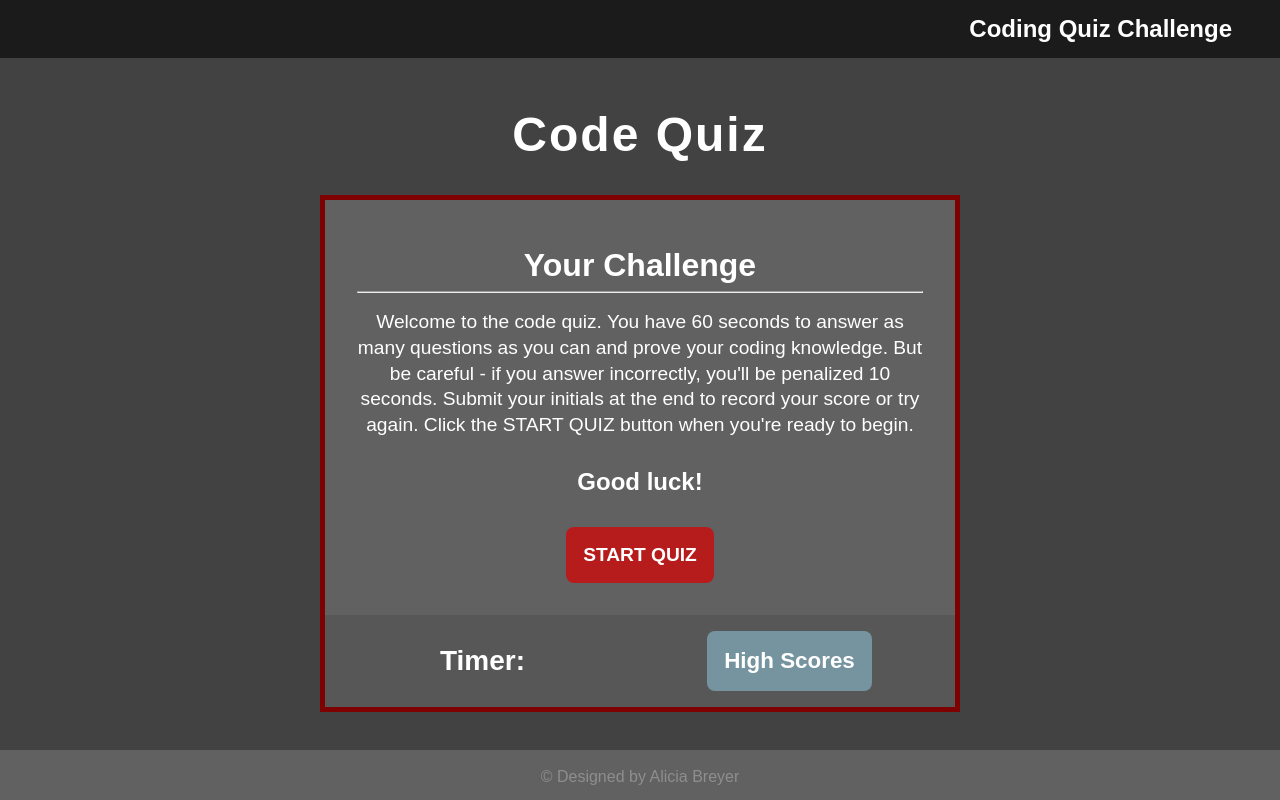
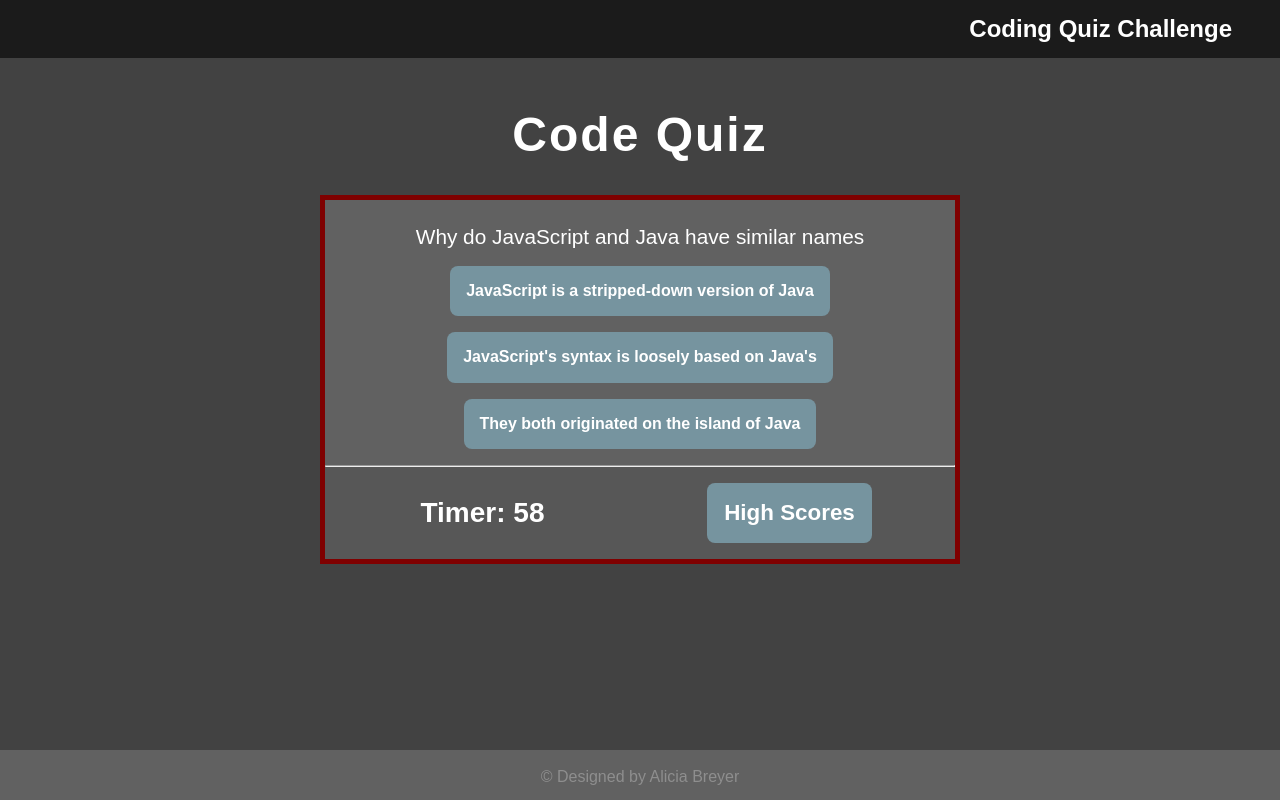
Before and after one commit to breyera/code-quiz, a plain HTML site: page index.html in a window 1280 px wide. Both pictures are taken after a click on the button "START QUIZ". Drawn offline with Linux system fonts and the light colour scheme.

Commit message:
added event listener to start button and timer function

```diff
--- a/assets/js/script.js
+++ b/assets/js/script.js
@@ -27,48 +27,72 @@ var currentQuest = 0;
 var initialsList = [];
 var quizQuestions = [
     {
-        question: ,
-        choices: ['blue', 'red', 'yellow'],
-        correctAnswer: 'blue' //compare text on button to text in correctAnswer
+        question: 'Why do JavaScript and Java have similar names',
+        choices: ["JavaScript is a stripped-down version of Java", "JavaScript's syntax is loosely based on Java's", "They both originated on the island of Java"],
+        correctAnswer: "JavaScript's syntax is loosely based on Java's" //compare text on button to text in correctAnswer
     },
     {
-        question: ,
-        choiceA: ,
-        choiceB: ,
-        choiceC: ,
-        correctAnswer:
+        question: 'When a user views a page containing a JavaScript program, which machine actually executes the script?',
+        choices: ["The User's machine running a Web browser", "The Web server", "A central machine deep within Netscape's corporate offices"],
+        correctAnswer: "The User's machine running a Web browser"
     },
     {
-        question: ,
-        choiceA: ,
-        choiceB: ,
-        choiceC: ,
-        correctAnswer:
+        question: " _____ JavaScript statements embedded in an HTML page can respond to user events such as mouse-clicks, form input, and page navigation.",
+        choices: ['Client-side', 'Server-side', 'Local'],
+        correctAnswer: 'Client-side'
     },
     {
-        question: ,
-        choiceA: ,
-        choiceB: ,
-        choiceC: ,
-        correctAnswer:
+        question: 'Using _______ statement is how you test for a specific condition.',
+        choices: ['For', 'If', 'Switch'],
+        correctAnswer: 'If'
     },
     {
-        question: ,
-        choiceA: ,
-        choiceB: ,
-        choiceC: ,
-        correctAnswer:
+        question: 'What is mean by "this" keyword in javascript?',
+        choices: ['It refers current object', 'It referes previous object', 'It is variable which contains value'],
+        correctAnswer: 'It refers current object'
     },
     {
-        question: ,
-        choiceA: ,
-        choiceB: ,
-        choiceC: ,
-        correctAnswer:
+        question: 'Choose the correct JavaScript syntax to change the content of the following HTML code.',
+        choices: ['document.getElement(“letsfindcourse").innerHTML = "I am a letsfindcourse";', 'document.getElementById(“letsfindcourse").innerHTML = "I am a letsfindcourse";', 'document.getElementById(“letsfindcourse").innerHTML = I am a letsfindcourse;'],
+        correctAnswer: 'document.getElementById(“letsfindcourse").innerHTML = "I am a letsfindcourse";'
     },
+    {
+        question: 'What are the three important manipulations done in a for loop on a loop variable in javascript?',
+        choices: ['the initialization, the Incrementation, and update', 'the initialization, the test, and the update', 'the initialization, the test, and Incrementation'],
+        correctAnswer: 'the initialization, the test, and the update'
+    }
 ];
 
+//add event listener to START QUIZ so timer and questions run
+startButton.addEventListener('click', runQuestions);
 
+ //hide welcome section and remove invisible class from quiz-content
+ function runQuestions() {
+    startTimer();
+    welcome.classList.add('invisible');
+    getQuestions();
+    quizContent.classList.remove('invisible');
+}
+//set timer and count down
+function startTimer() {
+    count = 60;
+    timer = setInterval(() => {
+        if (count < 1) {
+            renderScores();
+        }
+        count--;
+        showTime.textContent = count;
+    }, 1000);
+    getQuestions()
+}
+//pull questions
+function getQuestions() {
+    var questions = quizQuestions[currentQuest];
+    questionsArray.innerHTML = "<p>" + questions.question + "</p>";
+    choiceA.innerHTML = questions.choices[0];
+    choiceB.innerHTML = questions.choices[1];
+    choiceC.innerHTML = questions.choices[2];
+}
 //on button click, add class invisible to welcome and remove class of invisble from quiz-box
 // at end of on click, call get question function
 
--- a/assets/styles/styles.css
+++ b/assets/styles/styles.css
@@ -195,6 +195,17 @@ body {
       margin-top: 2rem;
   }
 
+  /* style questions */
+  .question p {
+      font-size: 1.3rem;
+      margin-bottom: 1rem;
+  }
+
+  .mulchoice button {
+    margin-bottom: 1rem;
+  }
+
+
   /* style footer */
 footer {
     margin-top: 4rem;
```
